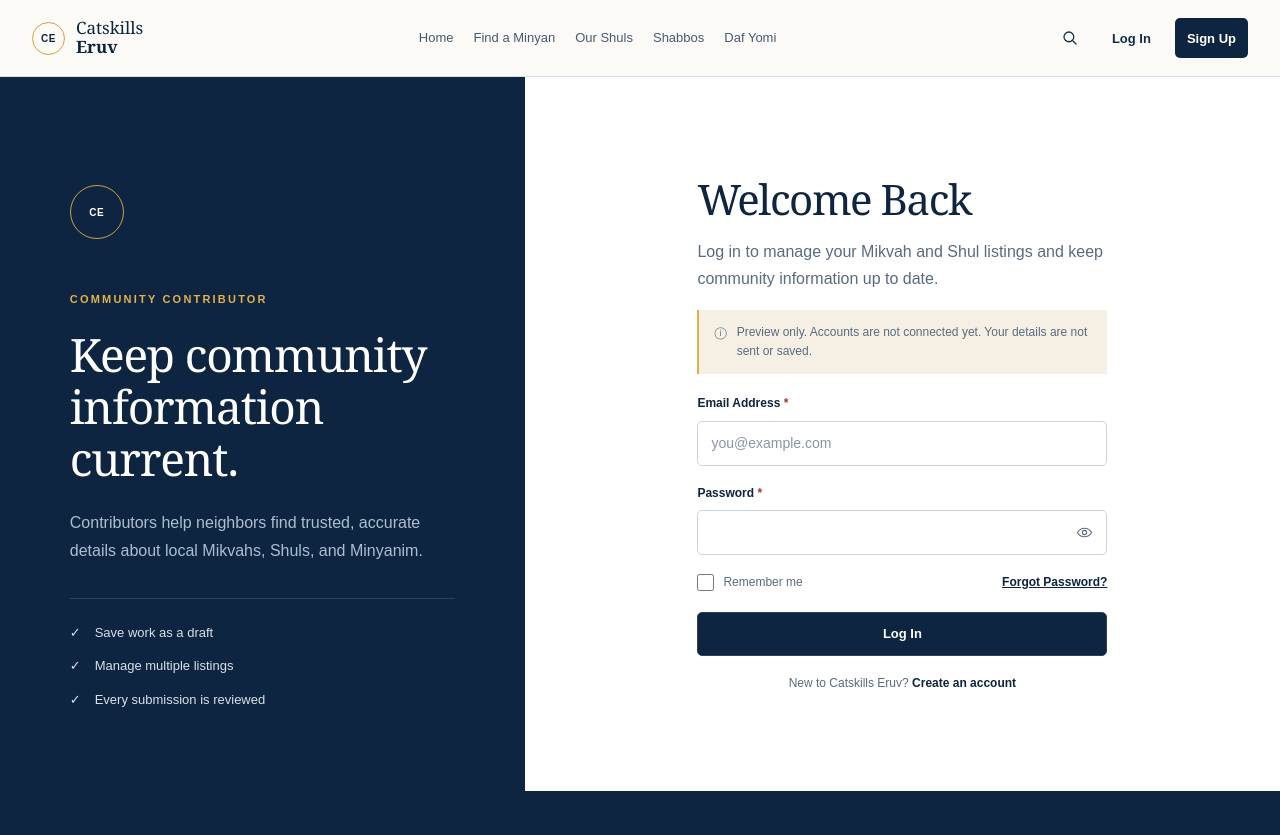
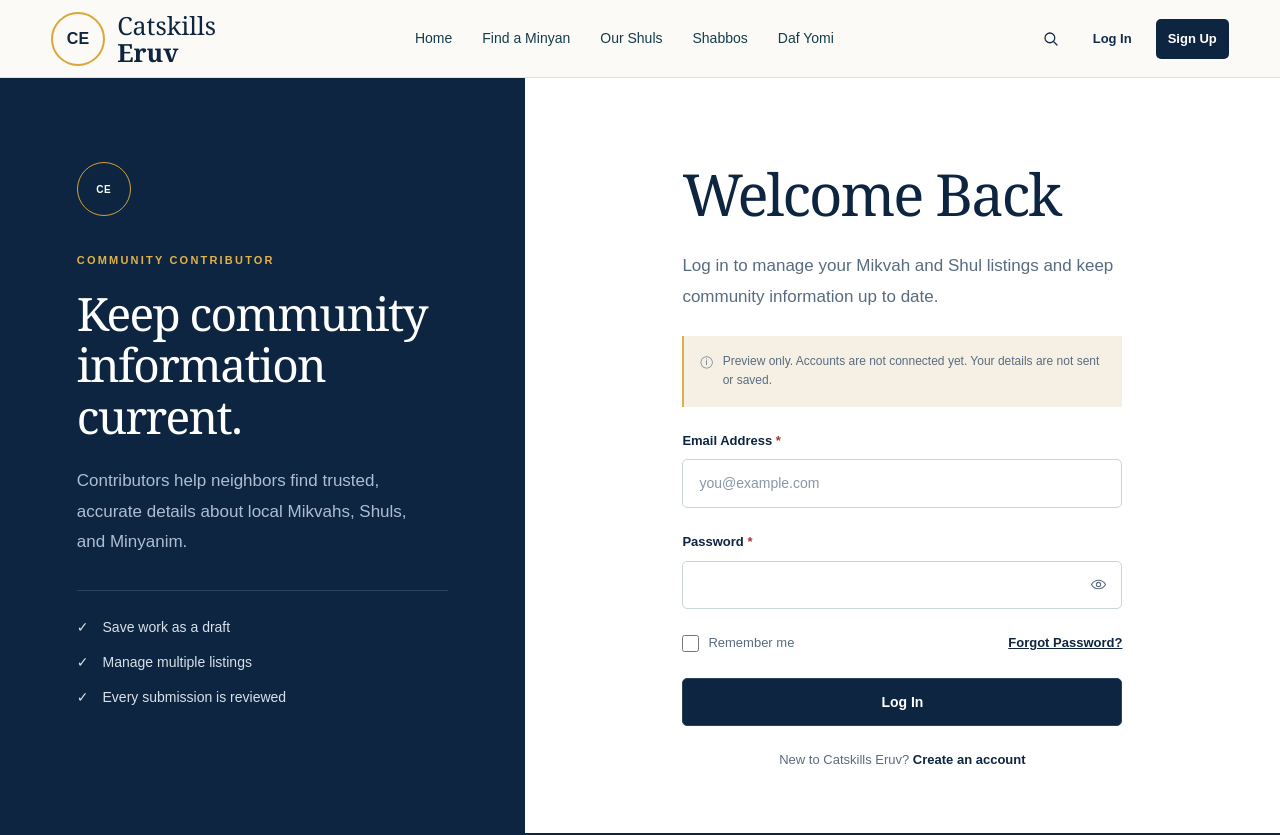
Before and after one commit to yeuhoo/MikvahProject, a Next.js app: page /log-in in a window 1280 px wide. Shown: the top 835 px of the page. Built offline with nearby package versions, Linux system fonts and the light colour scheme.

Commit message:
fix(auth): align account typography and spacing with landing page

```diff
--- a/app/account-page.jsx
+++ b/app/account-page.jsx
@@ -26,7 +26,7 @@
       <aside className={styles.community} aria-labelledby="contributor-title">
         <span className={styles.contributorMark} aria-hidden="true">CE</span>
         <p className={styles.eyebrow}>COMMUNITY CONTRIBUTOR</p>
-        <h2 id="contributor-title">Keep community<br />information<br />current.</h2>
+        <h2 id="contributor-title">Keep community<br />{' '}information<br />{' '}current.</h2>
         <p className={styles.description}>Contributors help neighbors find trusted, accurate details about local Mikvahs, Shuls, and Minyanim.</p>
         <ul className={styles.benefits}><li>Save work as a draft</li><li>Manage multiple listings</li><li>Every submission is reviewed</li></ul>
       </aside>
--- a/app/account-page.module.css
+++ b/app/account-page.module.css
@@ -1,42 +1,45 @@
 .page{background:#fff;color:#0d2541}
-.header{display:flex;align-items:center;justify-content:space-between;gap:24px;padding:18px 2.5%;min-height:76px;background:#fcfaf6;border-bottom:1px solid #d8dfe3}
-.brand{display:flex;align-items:center;gap:11px;font-family:Georgia,'Times New Roman',serif;font-size:17px;line-height:1.1;flex-shrink:0}
+.header{display:flex;align-items:center;justify-content:space-between;gap:30px;padding:0 4%;min-height:78px;background:#fcfaf6;border-bottom:1px solid #e5e1d9}
+.brand{display:flex;align-items:center;gap:12px;font-family:Georgia,serif;font-size:25px;line-height:1.05;flex-shrink:0}
 .monogram,.contributorMark{display:grid;place-items:center;border:1px solid #d5a137;border-radius:50%;font:600 10px Arial,Helvetica,sans-serif;letter-spacing:.05em}
-.monogram{width:33px;height:33px}
-.navigation{display:flex;gap:20px;font-size:13px;color:#465a70;flex-wrap:wrap}
+.monogram{width:54px;height:54px;border:2px solid #dca637;font:700 16px Arial,sans-serif;letter-spacing:.02em;flex-shrink:0}
+.navigation{display:flex;align-items:center;gap:30px;font-size:14px;line-height:1.6;color:#133c4b}
+.navigation a{padding:8px 0;white-space:nowrap}
 .navigation a:hover{text-decoration:underline;text-underline-offset:5px}
 .main{display:grid;grid-template-columns:41% 59%;min-height:700px}
-.community{padding:108px 13.3% 80px;background:#0d2541;color:#fff}
-.contributorMark{width:54px;height:54px;margin-bottom:52px}
-.eyebrow{color:#e3b345;font-size:11px;letter-spacing:.2em;font-weight:600;margin-bottom:20px}
-.community h2{font-size:clamp(34px,3.6vw,46px);line-height:1.13;letter-spacing:-.025em}
-.description{color:#aebed0;font-size:16px;line-height:1.8;margin-top:24px;max-width:360px}
-.benefits{list-style:none;padding:22px 0 0;margin:32px 0 0;border-top:1px solid #2c425b;color:#d8e1e9;font-size:13px;line-height:1.8}
+.community{padding:84px clamp(24px,6vw,96px) 62px;background:#0d2541;color:#fff}
+.contributorMark{width:54px;height:54px;margin-bottom:36px}
+.eyebrow{color:#e3b345;font-size:11px;letter-spacing:.2em;font-weight:600;margin-bottom:18px}
+.community h2{font-family:Georgia,'Times New Roman',serif;font-weight:400;font-size:46px;line-height:1.12;letter-spacing:-.035em}
+.description{color:#aebed0;font-size:17px;line-height:1.8;margin-top:24px;max-width:360px}
+.benefits{list-style:none;padding:24px 0 0;margin:32px 0 0;border-top:1px solid #2c425b;color:#d8e1e9;font-size:14px;line-height:1.8}
 .benefits li+li{margin-top:10px}
 .benefits li:before{content:'✓';margin-right:14px}
-.formPanel{display:flex;justify-content:center;align-items:center;padding:70px 8%}
-.formContent{width:100%;max-width:410px}
-.formContent h1{font-size:42px;letter-spacing:-.035em;line-height:1.15}
-.intro{font-size:16px;line-height:1.65;color:#596b80;margin-top:16px}
-.preview{display:flex;gap:10px;background:#f6f0e4;border-left:2px solid #dcb04b;padding:13px 15px;font-size:12px;line-height:1.6;color:#596b80;margin:18px 0 20px}
-.field{display:block;font-size:12px;font-weight:600;margin-top:18px}
+.formPanel{display:flex;justify-content:center;align-items:flex-start;padding:84px clamp(24px,6vw,96px) 62px}
+.formContent{width:100%;max-width:440px}
+.formContent h1{font-family:Georgia,'Times New Roman',serif;font-weight:400;font-size:58px;letter-spacing:-.035em;line-height:1.12}
+.intro{font-size:17px;line-height:1.8;color:#596b80;margin-top:24px}
+.preview{display:flex;gap:10px;background:#f6f0e4;border-left:2px solid #dcb04b;padding:16px;font-size:12px;line-height:1.6;color:#596b80;margin:24px 0}
+.field{display:block;font-size:13px;line-height:1.6;font-weight:600;margin-top:24px}
 .field span{color:#a43629}
-.field input,.passwordField input{display:block;width:100%;min-height:45px;border:1px solid #cbd5d9;border-radius:5px;padding:10px 13px;background:#fff;color:#0d2541;font:14px Arial,Helvetica,sans-serif}
-.field input{margin-top:7px}
+.field input,.passwordField input{display:block;width:100%;min-height:48px;border:1px solid #cbd5d9;border-radius:5px;padding:12px 16px;background:#fff;color:#0d2541;font:14px/1.6 Arial,Helvetica,sans-serif}
+.field input{margin-top:8px}
 .field input::placeholder{color:#8996a6}
-.passwordField{position:relative;margin-top:7px}
+.passwordField{position:relative;margin-top:8px}
 .passwordField input{padding-right:48px}
-.passwordField button{position:absolute;right:0;top:0;display:grid;place-items:center;width:46px;height:45px;color:#596b80;cursor:pointer}
-.options{display:flex;align-items:center;justify-content:space-between;gap:16px;font-size:12px;margin:18px 0}
+.passwordField button{position:absolute;right:0;top:0;display:grid;place-items:center;width:48px;height:100%;color:#596b80;cursor:pointer}
+.options{display:flex;align-items:center;justify-content:space-between;gap:16px;font-size:13px;margin:24px 0}
 .options label{display:flex;align-items:center;gap:9px;color:#596b80}
 .options input{width:17px;height:17px;accent-color:#0d2541}
-.options button{font-size:12px;font-weight:600;text-decoration:underline;cursor:not-allowed}
-.submit{display:block;width:100%;min-height:44px;background:#0d2541;color:#fff;border:1px solid #2c425b;border-radius:5px;font-size:13px;font-weight:600;margin-top:20px;cursor:pointer}
+.options button{font-size:13px;font-weight:600;text-decoration:underline;cursor:not-allowed}
+.submit{display:block;width:100%;min-height:48px;background:#0d2541;color:#fff;border:1px solid #2c425b;border-radius:5px;font:600 14px/1.6 Arial,Helvetica,sans-serif;padding:12px 20px;margin-top:24px;cursor:pointer}
 .submit:hover{background:#193b60}
-.switchPage{text-align:center;margin-top:18px;color:#596b80;font-size:12px}
+.switchPage{text-align:center;margin-top:24px;color:#596b80;font-size:13px}
 .switchPage a{color:#0d2541;font-weight:600}
 .switchPage a:hover{text-decoration:underline}
 .notice{font-size:13px;color:#596b80;margin-top:16px}
 .page input:focus-visible,.page button:focus-visible{outline:2px solid #b18332;outline-offset:3px}
-@media(max-width:1100px){.header{flex-wrap:wrap}.navigation{order:3;width:100%;justify-content:center}.main{min-height:650px}.community{padding:80px 10%}.formPanel{padding:60px 10%}.formContent h1{font-size:36px}.description{font-size:15px}}
-@media(max-width:700px){.header{gap:16px;padding:16px 5%}.navigation{gap:10px 18px;font-size:12px}.main{grid-template-columns:1fr}.community{padding:40px 6%}.contributorMark{margin-bottom:24px;width:42px;height:42px}.community h2{font-size:34px}.community h2 br{display:none}.description{max-width:none;margin-top:18px}.benefits{margin-top:24px}.formPanel{padding:46px 6% 55px}.formContent{max-width:440px}.formContent h1{font-size:36px}}
+@media(max-width:1100px){.navigation{gap:16px}.community,.formPanel{padding:65px 7%}.community h2{font-size:38px}.formContent h1{font-size:48px}}
+@media(max-width:1000px){.header{flex-wrap:wrap;gap:12px;padding:16px 4% 0}.navigation{order:3;width:100%;justify-content:space-between;gap:10px;overflow-x:auto;padding-bottom:12px}}
+@media(max-width:700px){.header{padding:18px 6%}.navigation{gap:10px;font-size:12px}.main{grid-template-columns:1fr;min-height:0}.community{padding:48px 6%}.contributorMark{margin-bottom:24px;width:42px;height:42px}.community h2{font-size:38px}.community h2 br{display:none}.description{max-width:none;font-size:15px}.benefits{margin-top:24px}.formPanel{padding:48px 6%}.formContent h1{font-size:40px}.intro{font-size:15px}}
+@media(max-width:430px){.header{padding-left:4%;padding-right:4%;gap:8px}.brand{font-size:20px;gap:8px}.monogram{width:40px;height:40px;font-size:12px}.navigation{font-size:11px}.community h2{font-size:34px}.formContent h1{font-size:36px}}
```
